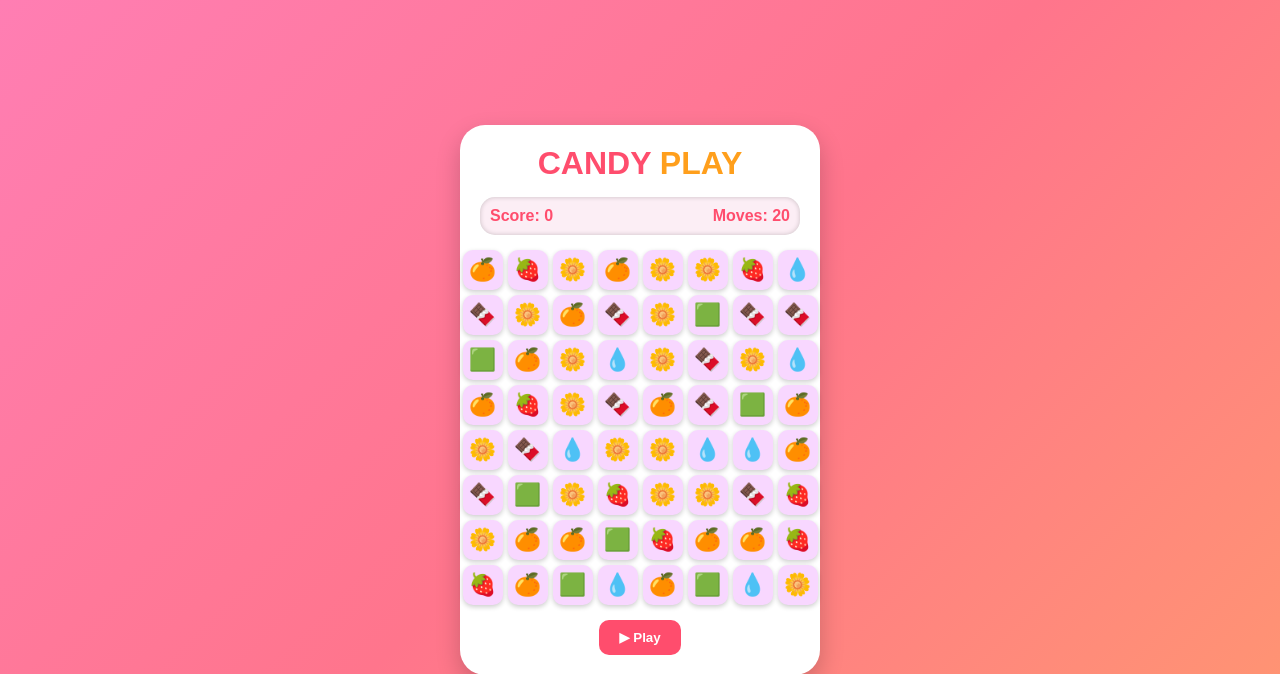
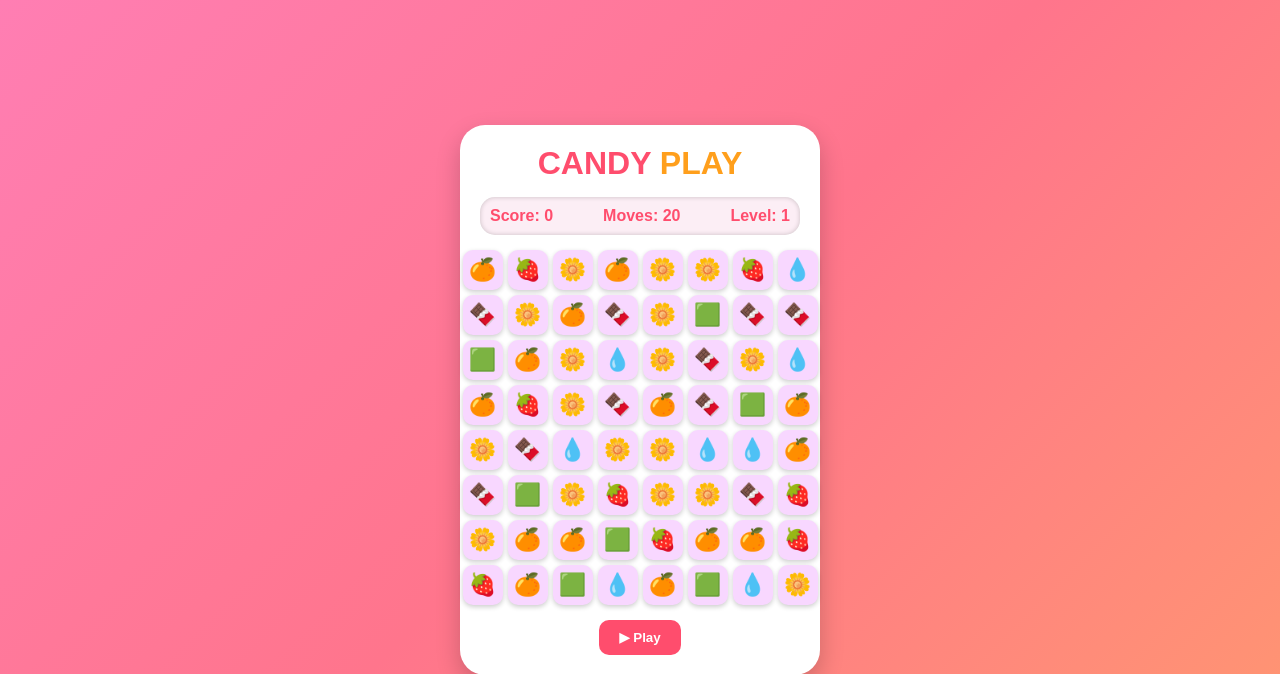
Before and after one commit to teligrambotgame/Candy-Play-, a Flask app: page / in a window 1280 px wide. Shown: the top 674 px of the page. Run offline with Flask 3, Linux system fonts and the light colour scheme.

Commit message:
Update index.html

```diff
--- a/templates/index.html
+++ b/templates/index.html
@@ -13,11 +13,11 @@
       <div class="score-box">
         <div>Score: <span id="score">0</span></div>
         <div>Moves: <span id="moves">20</span></div>
+        <div>Level: <span id="level">1</span></div>
       </div>
     </header>
 
     <div id="board"></div>
-
     <button id="play-btn">▶ Play</button>
   </div>
 
@@ -31,9 +31,12 @@
     let board = [];
     let score = 0;
     let moves = 20;
+    let level = 1;
+
     const boardEl = document.getElementById('board');
     const scoreEl = document.getElementById('score');
     const movesEl = document.getElementById('moves');
+    const levelEl = document.getElementById('level');
 
     function randomCandy() {
       return candies[Math.floor(Math.random() * candies.length)];
@@ -110,6 +113,15 @@
       if (matched.length > 0) {
         score += matched.length * 10;
         scoreEl.innerText = score;
+
+        // Update level based on score
+        level = Math.floor(score / 500) + 1;
+        if (level > 100) level = 100;
+        levelEl.innerText = level;
+
+        // Save score to server
+        sendScore(score);
+
         matched = [...new Set(matched)];
         matched.forEach(i => board[i] = randomCandy());
         updateBoard();
@@ -117,15 +129,28 @@
       }
     }
 
+    async function sendScore(score) {
+      const userId = new URLSearchParams(window.location.search).get("user_id");
+      if (!userId) return;
+
+      await fetch("/update_progress", {
+        method: "POST",
+        headers: {"Content-Type": "application/json"},
+        body: JSON.stringify({user_id: userId, score: score})
+      });
+    }
+
     document.getElementById('play-btn').addEventListener('click', () => {
       score = 0;
       moves = 20;
+      level = 1;
       scoreEl.innerText = score;
       movesEl.innerText = moves;
+      levelEl.innerText = level;
       createBoard();
     });
 
     createBoard();
   </script>
 </body>
-  </html>
+</html>
```
